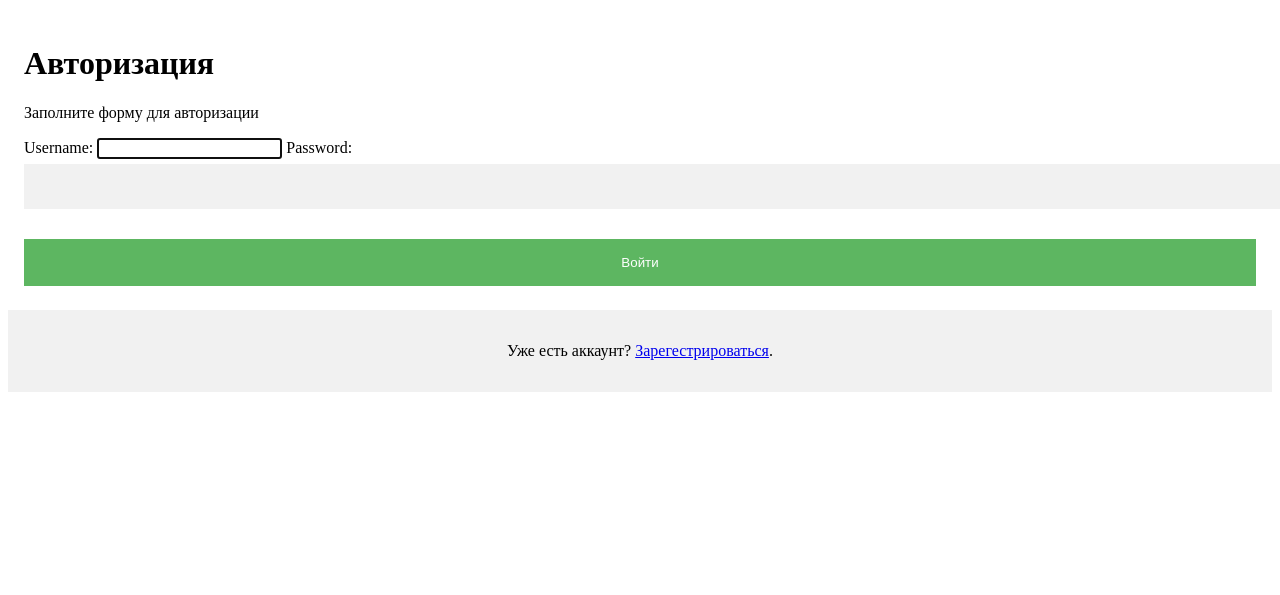
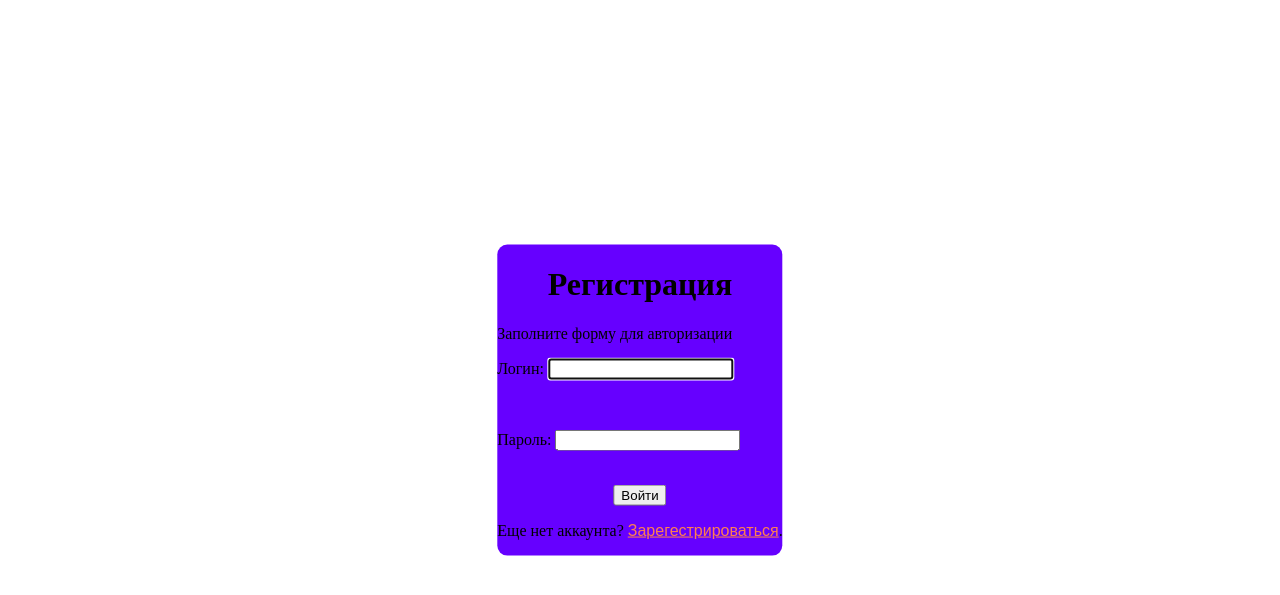
Before and after one commit to KeyeSko/web-project, a Django app: page /accounts/login/ in a window 1280 px wide. Shown: the top 595 px of the page. Run offline with Django 4.2, Linux system fonts and the light colour scheme.

Commit message:
register, login

```diff
--- a/Web-project/web-app/anecdotator/main/static/main/css/register.css
+++ b/Web-project/web-app/anecdotator/main/static/main/css/register.css
@@ -1,52 +1,34 @@
-/* Add padding to containers */
-.container {
-  padding: 16px;
+body{
+
 }
 
-/* Full-width input fields */
-input[type=email], input[type=password] {
-  width: 100%;
-  padding: 15px;
-  margin: 5px 0 22px 0;
-  display: inline-block;
-  border: none;
-  background: #f1f1f1;
+DIV.container{
+    margin: 0;
+    background: #6600ff;
+    position: absolute;
+    top: 50%;
+    left: 50%;
+    margin-right: -50%;
+    transform: translate(-50%, -50%);
+    border-radius: 10px;
 }
 
-input[type=email]:focus, input[type=password]:focus {
-  background-color: #ddd;
-  outline: none;
+DIV.register{
+    min-height: 10em;
+    display: table-cell;
+    vertical-align: middle
+
 }
 
-/* Overwrite default styles of hr */
-hr {
-  border: 1px solid #f1f1f1;
-  margin-bottom: 25px;
+button{
+    display: block;
+    margin:0 auto;
 }
 
-/* Set a style for the submit/register button */
-.registerbtn {
-  background-color: #4CAF50;
-  color: white;
-  padding: 16px 20px;
-  margin: 8px 0;
-  border: none;
-  cursor: pointer;
-  width: 100%;
-  opacity: 0.9;
+DIV.login{
+color: #000000;
 }
 
-.registerbtn:hover {
-  opacity:1;
-}register.css
-
-/* Add a blue text color to links */
-a {
-  color: dodgerblue;
+a:link {
+font-family: Arial;
 }
-
-/* Set a grey background color and center the text of the "sign in" section */
-.signin {
-  background-color: #f1f1f1;
-  text-align: center;
-}
--- a/Web-project/web-app/anecdotator/main/templates/registration/login.html
+++ b/Web-project/web-app/anecdotator/main/templates/registration/login.html
@@ -9,23 +9,27 @@
 <form action="{% url 'login' %} " class="formValidation" method="post">
 
     <div class="container">
-        <h1>Авторизация</h1>
-        <p>Заполните форму для авторизации</p>
+        <div class="register">
+            <h1 align="center">Регистрация</h1>
+            <p>Заполните форму для авторизации</p>
 
-        {{ form }}
-        {% if form.errors %}
-        <p>{{ form.errors.error }}</p>
-        {% endif %}
+            <p>Логин: {{ form.username }}</p>
+            <br>
+            <p>Пароль: {{ form.password }}</p>
+            <br>
+            {% if form.errors %}
+            <p>{{ form.errors.error }}</p>
+            {% endif %}
 
 
-        {% csrf_token %}
-        <button class="registerbtn">Войти</button>
+            {% csrf_token %}
+            <button class="validatebtn" type="submit" class="registerbtn">Войти</button>
+
+            <p align="center">Еще нет аккаунта? <a style="color: coral;" class="login" href="{% url 'register' %}">Зарегестрироваться</a>.</p>
+        </div>
     </div>
 
-    <div class="container signin">
-        <p>Уже есть аккаунт? <a href="{% url 'register' %}">Зарегестрироваться</a>.</p>
-    </div>
+
 </form>
-<script src="{% static 'main/js/register.js'%}"></script>
 </body>
 </html>
--- a/Web-project/web-app/anecdotator/main/templates/registration/register.html
+++ b/Web-project/web-app/anecdotator/main/templates/registration/register.html
@@ -21,7 +21,7 @@
             {{ form.errors }}
             {% csrf_token %}
         <button  class="validateBtn" type="submit" class="registerbtn">Зарегистрироваться</button>
-        <p align="center">Уже есть аккаунт? <a href="{% url 'login' %}">Войти</a>.</p>
+        <p align="center">Уже есть аккаунт? <a style="color: coral;" class="login" href="{% url 'login' %}">Войти</a>.</p>
         </div>
     </div>
 
```
Also changed, not shown: Web-project/web-app/anecdotator/main/static/main/css/register2.css (+8 -0 lines), Web-project/web-app/anecdotator/db.sqlite3.
